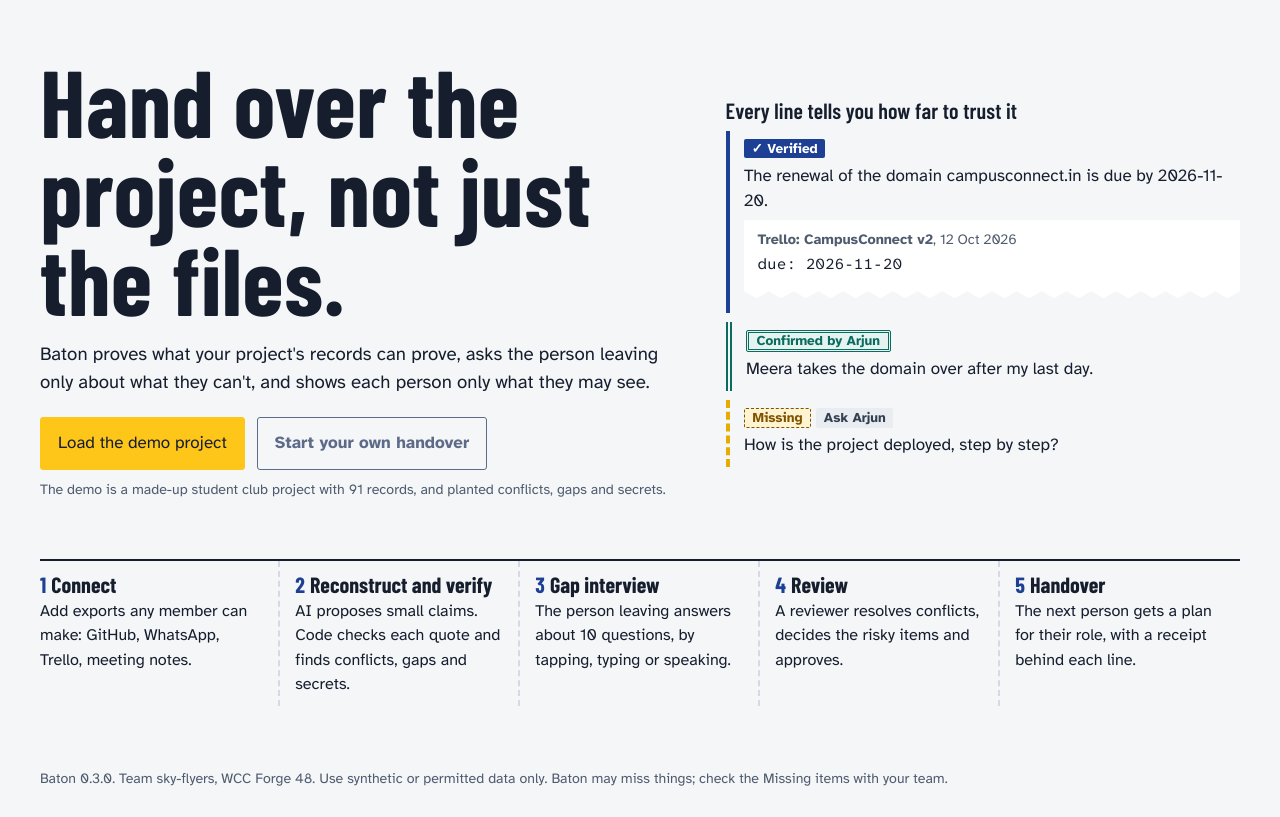
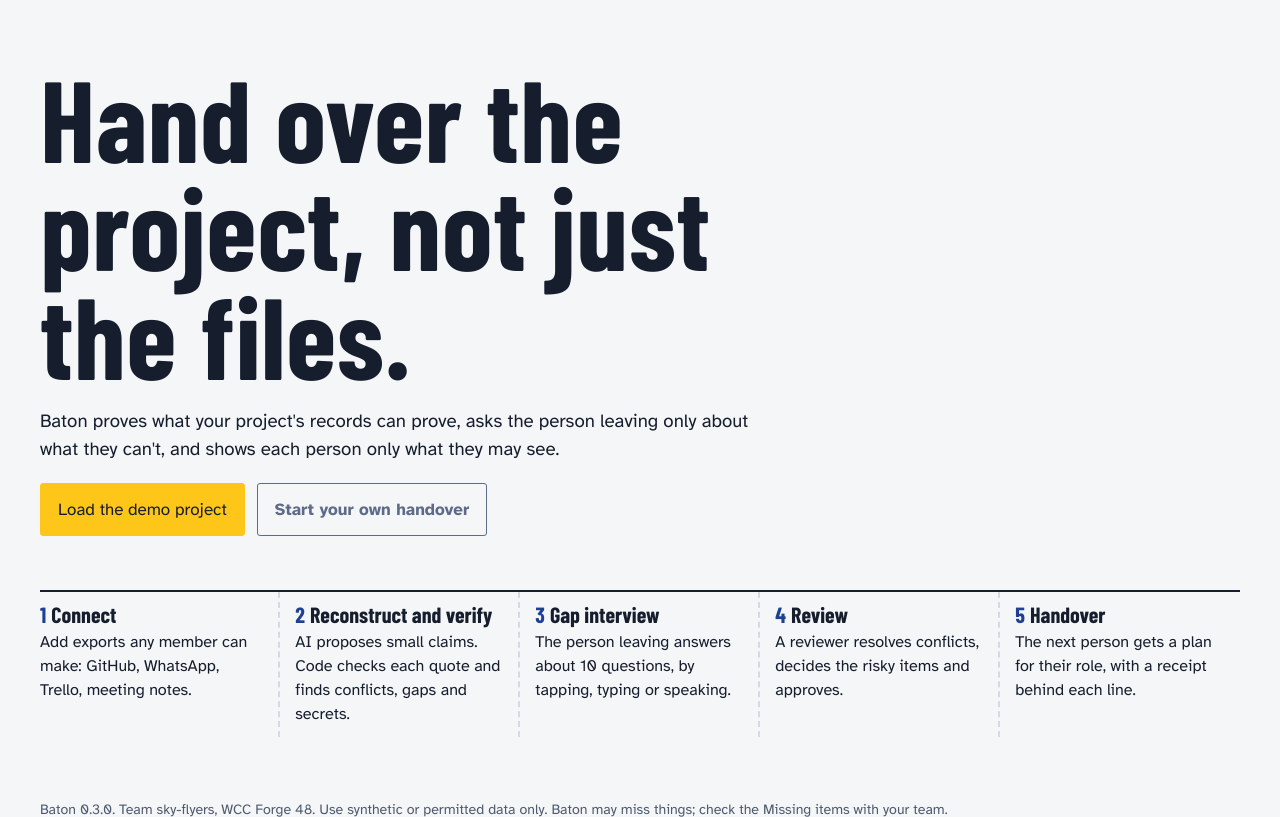
Before and after one commit to DE9856/Baton, a FastAPI app: page / in a window 1280 px wide. Shown: the part 42-859 px from the top of the page. Before the commit the page ends 828 px from the top, so only its background shows below. Run offline with FastAPI, Linux system fonts and the light colour scheme; some libraries are stand-ins or nearby versions.

Commit message:
Give each person their own sign-in and simplify the home page
Replaces the role picker with a sign-in per person: on demos and sandboxes the user ID is the name and the
password is pass. Removes the example panel and the record-count caption from the home page.

Co-Authored-By: Claude Opus 5.5 <noreply@anthropic.com>

```diff
--- a/baton/web/app.py
+++ b/baton/web/app.py
@@ -1,14 +1,15 @@
 """The web app: one FastAPI service with server-rendered Jinja pages, HTMX for progress, and jobs in the same process.
 
 Three kinds of project decide who can open what:
-- demo: synthetic data, open to anyone, with a "Viewing as" picker so visitors can try every role;
-- sandbox: made without an account, visible only to the browser that made it, also with the picker;
-- member project: made while signed in; each person is identified by their account, with no picker.
+- demo: synthetic data, open to anyone; each person signs in with their name and the shared password "pass";
+- sandbox: made without an account and visible only to the browser that made it, with the same simple sign-in;
+- member project: made while signed in; each person signs in with their own Supabase account.
 """
 from __future__ import annotations
 
 import logging
 import os
+import re
 import secrets
 import threading
 from datetime import date, datetime
@@ -45,6 +46,12 @@ LABELS = {"verified": "Verified", "confirmed": "Confirmed by person", "missing":
           "needs_review": "Needs review", "outdated": "Possibly outdated", "withheld": "Withheld",
           "unsupported": "No real quote", "superseded": "Superseded"}
 MAX_RUNNING_JOBS = 5
+LOCAL_PASSWORD = "pass"  # demo and sandbox only: the demo's data is made up, and a sandbox is private to one browser
+
+
+class NeedsLogin(Exception):
+    def __init__(self, pid: int, path: str = ""):
+        self.pid, self.path = pid, path
 STEPS = [("connect", "Connect"), ("ledger", "Reconstruct & verify"), ("interview", "Gap interview"), ("review", "Review"), ("handover", "Handover")]
 
 
@@ -79,8 +86,18 @@ def create_app(database_url: str | None = None, extractor_factory=None, nli=None
     def current_user(request: Request) -> dict | None:
         return request.session.get("user")
 
-    def has_picker(project: Project) -> bool:
+    def local_login(project: Project) -> bool:
         return project.is_demo or project.is_sandbox
+
+    def find_member_by_name(s: Session, project: Project, user_id: str) -> Member | None:
+        """The user ID is the person's name: "Arjun Mehta" or just "Arjun", in any case."""
+        wanted = " ".join(user_id.lower().split())
+        members = s.scalars(select(Member).where(Member.project_id == project.id).order_by(Member.id)).all()
+        exact = [m for m in members if m.name.lower() == wanted]
+        if exact:
+            return exact[0]
+        partial = [m for m in members if wanted in {a.lower() for a in (m.aliases or [])}]
+        return partial[0] if len(partial) == 1 else None
 
     def member_for_user(s: Session, project: Project, user: dict | None) -> Member | None:
         if not user:
@@ -92,29 +109,28 @@ def create_app(database_url: str | None = None, extractor_factory=None, nli=None
         return m
 
     def viewer_of(request: Request, s: Session, project: Project) -> Member | None:
-        if not has_picker(project):
+        if not local_login(project):
             return member_for_user(s, project, current_user(request))
         vid = request.session.get(f"viewer_{project.id}")
         m = s.get(Member, vid) if vid else None
-        if m is None or m.project_id != project.id:
-            m = s.get(Member, project.reviewer_id) if project.reviewer_id else None
-            if m:
-                request.session[f"viewer_{project.id}"] = m.id
-        return m
+        return m if m is not None and m.project_id == project.id else None
 
     def flash(request: Request, text: str, kind: str = "info") -> None:
         request.session.setdefault("flash", []).append({"text": text, "kind": kind})
 
-    def get_project(s: Session, pid: int, request: Request) -> Project:
+    def find_project(s: Session, pid: int, request: Request) -> Project:
+        """The project, if this browser may even know about it. Says nothing about who is signed in."""
         p = s.get(Project, pid)
         # An unknown project and one you can't open look the same, so ids reveal nothing.
-        if p is None:
+        if p is None or (p.is_sandbox and pid not in request.session.get("sandboxes", [])):
             raise HTTPException(404, "Project not found")
-        if p.is_demo:
-            return p
-        if p.is_sandbox:
-            if pid not in request.session.get("sandboxes", []):
-                raise HTTPException(404, "Project not found")
+        return p
+
+    def get_project(s: Session, pid: int, request: Request) -> Project:
+        p = find_project(s, pid, request)
+        if local_login(p):
+            if viewer_of(request, s, p) is None:
+                raise NeedsLogin(pid, request.url.path if request.method == "GET" else "")
             return p
         if member_for_user(s, p, current_user(request)) is None:
             raise HTTPException(404, "Project not found. If someone added you to it, sign in with that email.")
@@ -128,7 +144,7 @@ def create_app(database_url: str | None = None, extractor_factory=None, nli=None
     def page(request: Request, name: str, s: Session, project: Project | None = None, **ctx) -> HTMLResponse:
         messages = request.session.pop("flash", [])
         base = {"request": request, "messages": messages, "project": project, "viewer": None, "members": [], "step": ctx.pop("step", ""),
-                "user": current_user(request), "has_picker": bool(project and has_picker(project))}
+                "user": current_user(request), "local_login": bool(project and local_login(project))}
         if project is not None:
             base["viewer"] = viewer_of(request, s, project)
             base["members"] = s.scalars(select(Member).where(Member.project_id == project.id).order_by(Member.id)).all()
@@ -211,9 +227,9 @@ def create_app(database_url: str | None = None, extractor_factory=None, nli=None
     def home(request: Request):
         with Sessions() as s:
             mine: list[Project] = []
-            sandbox_ids = request.session.get("sandboxes", [])
-            if sandbox_ids:
-                mine += s.scalars(select(Project).where(Project.id.in_(sandbox_ids)).order_by(Project.id.desc())).all()
+            local_ids = [*request.session.get("sandboxes", []), *request.session.get("demos", [])]
+            if local_ids:
+                mine += s.scalars(select(Project).where(Project.id.in_(local_ids)).order_by(Project.id.desc())).all()
             user = current_user(request)
             if user:
                 mine += s.scalars(select(Project).join(Member).where(func.lower(Member.email) == user["email"].lower(),
@@ -227,12 +243,10 @@ def create_app(database_url: str | None = None, extractor_factory=None, nli=None
             p = load_demo(s)
             s.commit()
             pid = p.id
-            request.session[f"viewer_{pid}"] = p.leaver_id
-        if start_job(pid):
-            flash(request, "Demo loaded. You are viewing as Arjun, the person leaving. The pipeline is running on 91 synthetic records.")
-        else:
-            flash(request, "The server is busy with other runs. Please press Build the claim ledger in a minute.", "error")
-        return RedirectResponse(f"/p/{pid}/connect", 303)
+        request.session["demos"] = [*request.session.get("demos", []), pid][-10:]
+        if not start_job(pid):
+            flash(request, "The server is busy with other runs. Sign in as Arjun or Sana, then press Build the claim ledger in a minute.", "error")
+        return RedirectResponse(f"/p/{pid}/login", 303)
 
     @app.get("/new", response_class=HTMLResponse)
     def new_form(request: Request):
@@ -309,21 +323,38 @@ def create_app(database_url: str | None = None, extractor_factory=None, nli=None
         request.session.pop("user", None)
         return RedirectResponse("/", 303)
 
-    @app.post("/p/{pid}/viewer")
-    def switch_viewer(pid: int, request: Request, member_id: int = Form(...), back: str = Form("")):
+    @app.get("/p/{pid}/login", response_class=HTMLResponse)
+    def login_form(pid: int, request: Request, next: str = ""):
         with Sessions() as s:
-            p = get_project(s, pid, request)
-            if not has_picker(p):
-                raise HTTPException(403, "In this project you are identified by your account.")
-            m = s.get(Member, member_id)
-            if m is None or m.project_id != pid:
-                raise HTTPException(404, "No such person in this project")
+            p = find_project(s, pid, request)
+            if not local_login(p):
+                return RedirectResponse("/signin", 303)
+            if viewer_of(request, s, p) is not None:
+                return RedirectResponse(f"/p/{pid}", 303)
+            people = s.scalars(select(Member).where(Member.project_id == pid).order_by(Member.id)).all()
+            return page(request, "login.html", s, p, people=people, next_path=next)
+
+    @app.post("/p/{pid}/login")
+    def login(pid: int, request: Request, user_id: str = Form(""), password: str = Form(""), next: str = Form("")):
+        with Sessions() as s:
+            p = find_project(s, pid, request)
+            if not local_login(p):
+                return RedirectResponse("/signin", 303)
+            m = find_member_by_name(s, p, user_id)
+            if m is None or not secrets.compare_digest(password.encode(), LOCAL_PASSWORD.encode()):
+                flash(request, "That user ID and password don't match. Your user ID is your name.", "error")
+                return RedirectResponse(f"/p/{pid}/login", 303)
             request.session[f"viewer_{pid}"] = m.id
-            audit(s, pid, m.name, "viewer_switched", "", "Demo sign-in stand-in")
+            audit(s, pid, m.name, "signed_in", "", "Demo or sandbox sign-in")
             s.commit()
         # Only ever redirect within this project's own pages.
-        target = back if back.startswith(f"/p/{pid}/") else f"/p/{pid}"
+        target = next if re.fullmatch(rf"/p/{pid}/[\w./-]*", next) else f"/p/{pid}"
         return RedirectResponse(target, 303)
+
+    @app.post("/p/{pid}/logout")
+    def logout(pid: int, request: Request):
+        request.session.pop(f"viewer_{pid}", None)
+        return RedirectResponse(f"/p/{pid}/login", 303)
 
     @app.get("/p/{pid}")
     def project_home(pid: int, request: Request):
@@ -966,6 +997,11 @@ def create_app(database_url: str | None = None, extractor_factory=None, nli=None
             events = s.scalars(select(AuditEvent).where(AuditEvent.project_id == pid).order_by(AuditEvent.id.desc()).limit(500)).all()
             return page(request, "audit.html", s, p, step="", events=events)
 
+    @app.exception_handler(NeedsLogin)
+    async def needs_login(request: Request, exc: NeedsLogin):
+        query = f"?next={exc.path}" if exc.path else ""
+        return RedirectResponse(f"/p/{exc.pid}/login{query}", 303)
+
     @app.exception_handler(HTTPException)
     async def http_error(request: Request, exc: HTTPException):
         return templates.TemplateResponse(request, "error.html", {"status": exc.status_code, "detail": exc.detail, "project": None,
--- a/baton/web/static/baton.css
+++ b/baton/web/static/baton.css
@@ -77,7 +77,9 @@ th { font-family: var(--display); font-weight: 600; font-size: 1.05rem; color: v
 .brand:hover { color: #fff; text-decoration: none; }
 .topbar :focus-visible { outline-color: var(--baton); }
 .pname { color: #d3dcef; font-size: .95rem; }
-.viewer-form { margin: 0 0 0 auto; display: flex; align-items: center; gap: .5rem; }
+.viewer-form { margin: 0 0 0 auto; display: flex; align-items: center; gap: .6rem; }
+.viewer-form form { margin: 0; }
+.viewer-form button { color: #fff; border-color: #8393b8; }
 .viewer-form label { color: #d3dcef; font-size: .88rem; margin: 0; white-space: nowrap; }
 .viewer-form select { margin: 0; padding: .2rem 2rem .2rem .6rem; font-size: .92rem; height: auto; min-width: 12rem; }
 .viewer-name { color: #d3dcef; font-size: .92rem; }
@@ -128,13 +130,14 @@ label.check { display: flex; gap: .5rem; align-items: flex-start; font-size: .96
 label.check input { margin: .25rem 0 0; flex: none; }
 
 /* ---- Home ---- */
-.hero { display: grid; grid-template-columns: minmax(0, 1.25fr) minmax(0, 1fr); gap: 2.5rem; align-items: center; padding: 2.2rem 0 1.5rem; }
-.hero h1 { font-size: clamp(3rem, 7.4vw, 5.6rem); line-height: .94; margin-bottom: 1rem; }
+.hero { padding: 2.6rem 0 1.8rem; }
+.hero h1 { font-size: clamp(3.2rem, 9vw, 7rem); line-height: .94; margin-bottom: 1.1rem; max-width: 15ch; }
 .cta { display: flex; gap: .7rem; flex-wrap: wrap; align-items: center; margin: 1.2rem 0 .4rem; }
 .cta form { margin: 0; }
 .cta button, .cta a { margin: 0; width: auto; }
-.example h2 { margin: 0 0 .2rem; font-size: 1.3rem; font-weight: 600; }
-.example .lines { margin-bottom: .3rem; }
+.logingrid { display: grid; grid-template-columns: repeat(auto-fit, minmax(280px, 1fr)); gap: 2.5rem; margin-top: 1rem; align-items: start; }
+.logingrid h2 { margin-top: 0; }
+.logingrid button { width: auto; }
 .legs { list-style: none; display: grid; grid-template-columns: repeat(5, 1fr); padding: 0; margin: 1rem 0 0; border-top: 2px solid var(--ink); }
 .legs li { list-style: none; margin: 0; padding: .6rem .9rem .6rem 0; border-right: 2px dashed var(--line); }
 .legs li + li { padding-left: .9rem; }
@@ -324,7 +327,7 @@ a.tile:hover b { color: var(--track); }
 .foot { color: var(--muted); padding-top: 2.5rem; padding-bottom: 2rem; }
 
 @media (max-width: 760px) {
-  .hero { grid-template-columns: 1fr; gap: 1.5rem; padding-top: 1.2rem; }
+  .hero { padding-top: 1.2rem; }
   .hero h1 { font-size: clamp(2.6rem, 13vw, 4rem); }
   .legs { grid-template-columns: 1fr; }
   .legs li, .legs li + li { border-right: 0; border-bottom: 1px solid var(--line); padding: .5rem 0; }
--- a/baton/web/templates/base.html
+++ b/baton/web/templates/base.html
@@ -15,19 +15,13 @@
     <a class="brand" href="/">Baton</a>
     {% if project %}
     <span class="pname">{{ project.name }}</span>
-    {% if has_picker %}
-    <form class="viewer-form" method="post" action="/p/{{ project.id }}/viewer">
-      <label for="viewer-select">Viewing as</label>
-      <input type="hidden" name="back" value="{{ request.url.path }}">
-      <select id="viewer-select" name="member_id" onchange="this.form.submit()" aria-label="Choose who you are viewing as">
-        {% for m in members %}
-        <option value="{{ m.id }}" {% if viewer and m.id == viewer.id %}selected{% endif %}>{{ m.name }}{% if m.role != 'teammate' %} ({{ m.role }}){% endif %}</option>
-        {% endfor %}
-      </select>
-      <noscript><button type="submit">Switch</button></noscript>
-    </form>
-    {% elif viewer %}
-    <span class="viewer-form viewer-name">{{ viewer.name }} ({{ viewer.role }})</span>
+    {% if viewer %}
+    <div class="viewer-form">
+      <span class="viewer-name">{{ viewer.name }} ({{ viewer.role }})</span>
+      {% if local_login %}
+      <form method="post" action="/p/{{ project.id }}/logout"><button type="submit" class="small secondary outline">Switch user</button></form>
+      {% endif %}
+    </div>
     {% endif %}
     {% endif %}
     {% if auth_enabled %}
@@ -42,7 +36,7 @@
     {% endif %}
   </div>
 </header>
-{% if project %}
+{% if project and viewer %}
 {% set baton = {"i": none} %}
 <nav class="steps" aria-label="Workflow steps">
   <div class="container track-in">
@@ -80,8 +74,8 @@
   {% for m in messages %}<div class="flash {{ m.kind }}" role="status">{{ m.text }}</div>{% endfor %}
   {% if project and project.is_demo and viewer %}
   <aside class="guide" aria-label="What to do next">
-    {% if viewer.role == 'leaver' %}<strong>You are Arjun, who is leaving.</strong> Answer a few questions in the <a href="/p/{{ project.id }}/interview">gap interview</a>, then choose Sana in &ldquo;Viewing as&rdquo; to review.
-    {% elif viewer.role == 'reviewer' %}<strong>You are Sana, the reviewer.</strong> Resolve conflicts and approve in the <a href="/p/{{ project.id }}/review">review console</a>, then choose Meera in &ldquo;Viewing as&rdquo;.
+    {% if viewer.role == 'leaver' %}<strong>You are Arjun, who is leaving.</strong> Answer a few questions in the <a href="/p/{{ project.id }}/interview">gap interview</a>, then use Switch user to sign in as Sana and review.
+    {% elif viewer.role == 'reviewer' %}<strong>You are Sana, the reviewer.</strong> Resolve conflicts and approve in the <a href="/p/{{ project.id }}/review">review console</a>, then use Switch user to sign in as Meera.
     {% elif viewer.role == 'successor' %}<strong>You are Meera, taking over.</strong> Your <a href="/p/{{ project.id }}/handover">handover</a> shows only what you may see. Open a receipt on any line.
     {% else %}<strong>You are {{ viewer.name }}.</strong> Compare the <a href="/p/{{ project.id }}/handover">handover</a> with Meera's: each person sees only what they are cleared for.{% endif %}
   </aside>
--- a/baton/web/templates/connect.html
+++ b/baton/web/templates/connect.html
@@ -144,7 +144,7 @@
       <td>
       {% if viewer and viewer.role == 'reviewer' %}
         <form method="post" action="/p/{{ project.id }}/members/{{ m.id }}" class="inline-checks">
-          {% if not has_picker %}<input type="email" name="email" value="{{ m.email }}" placeholder="Email to sign in with" aria-label="Email for {{ m.name }}" class="inline-email">{% endif %}
+          {% if not local_login %}<input type="email" name="email" value="{{ m.email }}" placeholder="Email to sign in with" aria-label="Email for {{ m.name }}" class="inline-email">{% endif %}
           {% for k, v in AUDIENCES %}
           <label class="check"><input type="checkbox" name="clearances" value="{{ k }}" {% if k in m.clearances %}checked{% endif %} {% if k == 'public' %}disabled{% endif %}> {{ v }}</label>
           {% endfor %}
--- a/baton/web/templates/handover.html
+++ b/baton/web/templates/handover.html
@@ -47,7 +47,7 @@
 {% include "_job.html" %}
 <p class="lead">Nothing is shared until a named reviewer approves it, and no version has been approved yet.</p>
 {% if viewer and viewer.role == 'reviewer' %}<a role="button" class="pass" href="/p/{{ project.id }}/review">Go to the review console</a>
-{% else %}<p class="muted">To continue the demo, choose the reviewer in the &ldquo;Viewing as&rdquo; menu at the top.</p>{% endif %}
+{% else %}<p class="muted">To continue the demo, use Switch user to sign in as Sana, the reviewer.</p>{% endif %}
 {% else %}
 <div class="hhead">
   <div>
--- a/baton/web/templates/home.html
+++ b/baton/web/templates/home.html
@@ -1,5 +1,4 @@
 {% extends "base.html" %}
-{% import "_macros.html" as ui with context %}
 {% block content %}
 <section class="hero">
   <div>
@@ -9,28 +8,7 @@
       <form method="post" action="/demo"><button type="submit" class="pass">Load the demo project</button></form>
       <a role="button" class="secondary outline" href="/new">Start your own handover</a>
     </div>
-    <p class="muted"><small>The demo is a made-up student club project with 91 records, and planted conflicts, gaps and secrets.</small></p>
   </div>
-  <aside class="example" aria-label="Three lines from the demo handover">
-    <h2>Every line tells you how far to trust it</h2>
-    <ul class="lines">
-      <li class="line lane-verified">
-        <div class="claimhead">{{ ui.label('verified') }}</div>
-        <p class="stmt">The renewal of the domain campusconnect.in is due by 2026-11-20.</p>
-        <ul class="receipts-static">
-          <li class="receipt"><div class="rmeta"><strong>Trello: CampusConnect v2</strong>, 12 Oct 2026</div><blockquote>due: 2026-11-20</blockquote></li>
-        </ul>
-      </li>
-      <li class="line lane-confirmed">
-        <div class="claimhead">{{ ui.label('confirmed', 'Arjun') }}</div>
-        <p class="stmt">Meera takes the domain over after my last day.</p>
-      </li>
-      <li class="line lane-missing">
-        <div class="claimhead">{{ ui.label('missing') }}<span class="chip">Ask Arjun</span></div>
-        <p class="stmt">How is the project deployed, step by step?</p>
-      </li>
-    </ul>
-  </aside>
 </section>
 
 <ol class="legs" aria-label="How a handover works">
--- a/baton/web/templates/new_project.html
+++ b/baton/web/templates/new_project.html
@@ -6,7 +6,7 @@
   <label>Project name <input name="name" required maxlength="200" placeholder="e.g. Club website"></label>
   <label>Role being handed over <input name="role_title" value="Tech lead" maxlength="100"></label>
   {% if not user %}
-  <div class="flash warn" role="note"><strong>No account: this is a private sandbox.</strong> Only this browser can open it, and you can switch between people yourself, so it suits trying Baton with test data.
+  <div class="flash warn" role="note"><strong>No account: this is a private sandbox.</strong> Only this browser can open it. Each person signs in with their name and the password <strong>pass</strong>, so use test data only.
   {% if auth_enabled %}<a href="/signin">Sign in</a> to create a real handover where each person signs in.{% endif %}</div>
   {% endif %}
   <div class="grid">
```
Also changed, not shown: baton/web/templates/login.html (added, +27 -0 lines), docs/ARCHITECTURE.md (+1 -1 lines), docs/PRIVACY_SECURITY_ACCESSIBILITY.md (+2 -2 lines), docs/USABILITY_TEST.md (+1 -1 lines), eval/smoke_deployed.py (+8 -9 lines), tests/conftest.py (+3 -10 lines), tests/test_browser.py (+21 -5 lines), tests/test_failures.py (+2 -21 lines), tests/test_round3.py (+67 -2 lines), README.md.
